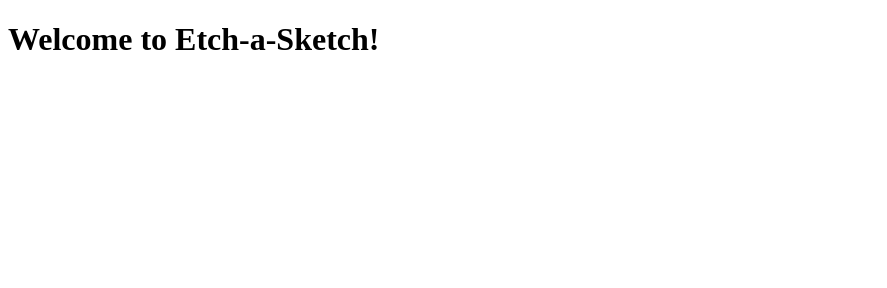
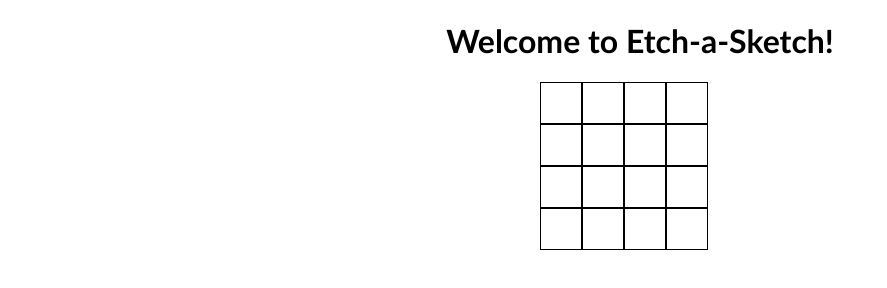
Before and after one commit to yiwan-xu/etch-a-sketch, a plain HTML site: page index.html in a window 1280 px wide. Shown: the whole page, without its empty margins (0-887 px from the left). Drawn offline with Linux system fonts and the light colour scheme.

Commit message:
Create boxes for base of etch-a-sketch

```diff
--- a/etch-a-sketch.js
+++ b/etch-a-sketch.js
@@ -0,0 +1,8 @@
+//building 16 divs
+const container = document.querySelector(".container");
+n = 16;
+for (let i = 0; i < n; i++) {
+    const box = document.createElement("div");
+    box.classList.add("box");
+    container.appendChild(box);
+}
--- a/index.html
+++ b/index.html
@@ -5,9 +5,11 @@
     <meta name="viewport" content="width=device-width, initial-scale=1.0">
     <title>Etch-a-Sketch!</title>
     <link rel="stylesheet" href="style.css">
-    <script src="etch-a-sketch.js"></script>
 </head>
 <body>
     <h1>Welcome to Etch-a-Sketch!</h1>
+    <div class="container"></div>
+
+    <script src="etch-a-sketch.js"></script>
 </body>
 </html>
--- a/style.css
+++ b/style.css
@@ -0,0 +1,17 @@
+h1 {
+    text-align: center;
+    font-family:'Trebuchet MS', 'Lucida Sans Unicode', 'Lucida Grande', 'Lucida Sans', Arial, sans-serif;
+}
+
+.container {
+    width: 200px;
+    display: flex;
+    flex-wrap: wrap;
+    margin: auto;
+}
+
+.box {
+    width: 40px;
+    height: 40px;
+    border: 1px solid black;
+}
```
